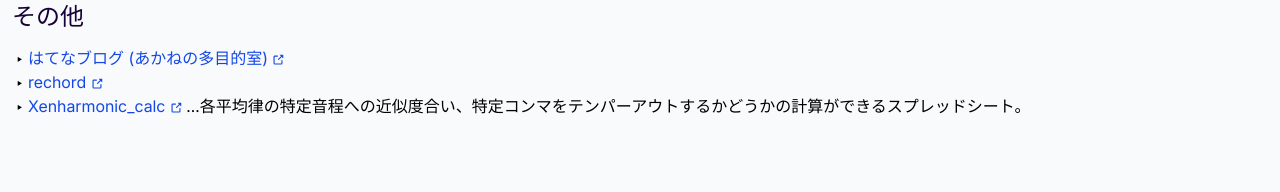
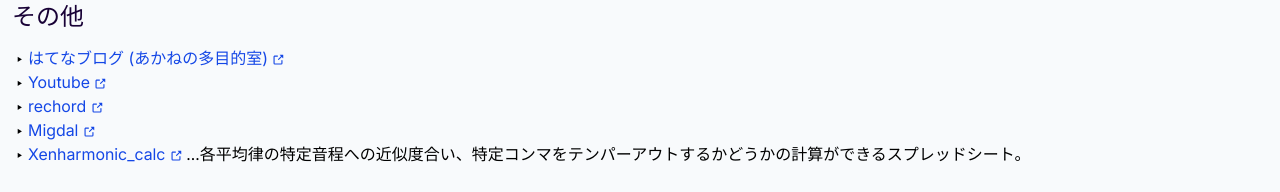
Before and after one commit to tktb-tess/uq-tess-xi, a SvelteKit app: page / in a window 1280 px wide. Shown: the part 2330-2522 px from the top of the page. Built offline with nearby package versions, Linux system fonts and the light colour scheme; no server answers; the database is empty; a web font is replaced by a local one.

Commit message:
リンク追加

```diff
--- a/src/routes/+page.svelte
+++ b/src/routes/+page.svelte
@@ -117,7 +117,9 @@
 			<li>
 				<ExtLink href="https://tesyrrhaqt.hatenablog.com/">はてなブログ (あかねの多目的室)</ExtLink>
 			</li>
+			<li><ExtLink href="https://youtube.com/@tessyrrhaqt">Youtube</ExtLink></li>
 			<li><ExtLink href="https://rechord.cc/users/triethylamineq">rechord</ExtLink></li>
+			<li><ExtLink href="https://migdal.jp/tessyrrhaqt">Migdal</ExtLink></li>
 			<li>
 				<ExtLink
 					href="https://docs.google.com/spreadsheets/d/1rxeounm1eLGbv_KaIC7LGAdRiBZIWSWZON2EQZz6Y-0/edit?usp=sharing"
```
